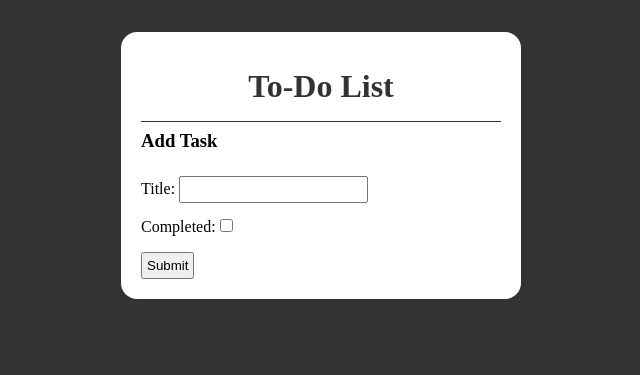
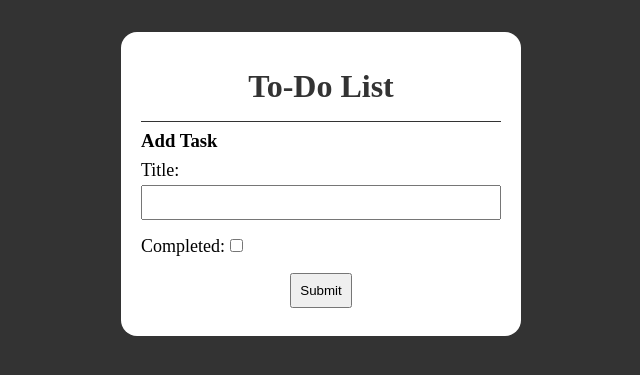
Before and after one commit to truonganhvu205/to-do-list-app-django, a Django app: page /task-create/ in a window 1280 px wide. Shown: the top 375 px of the page, without its empty margins (319-959 px from the left). Run offline with Django 5.2, Linux system fonts and the light colour scheme.

Commit message:
update css

```diff
--- a/todolist_app/static/css/style.css
+++ b/todolist_app/static/css/style.css
@@ -72,12 +72,27 @@ h3 {
     margin: 0.5rem 0;
 }
 
-section input {
-    margin-top: 1rem;
-    padding: 4px;
+form {
+    margin: 0.5rem 0;
+    font-size: large;
 }
 
-section input:hover {
+form p:nth-last-child(3) input {
+    margin-top: 0.25rem;
+    margin-bottom: 1rem;
+    padding: 8px;
+    width: 100%;
+}
+
+button {
+    margin-top: 1rem;
+    padding: 8px;
+    display: block;
+    margin-left: auto;
+    margin-right: auto;
+}
+
+button:hover {
     cursor: pointer;
     opacity: 0.6;
 }
--- a/todolist_app/templates/task_create.html
+++ b/todolist_app/templates/task_create.html
@@ -4,11 +4,9 @@
 {% block content %}
 <h3>Add Task</h3>
 
-<section>
-    <form action="" method="POST">
-        {% csrf_token %}
-        {{ form.as_p }}
-        <input type="submit" value="Submit">
-    </form>
-</section>
+<form action="" method="POST">
+    {% csrf_token %}
+    {{ form.as_p }}
+    <button type="submit">Submit</button>
+</form>
 {% endblock %}
--- a/todolist_app/templates/task_list.html
+++ b/todolist_app/templates/task_list.html
@@ -2,7 +2,9 @@
 {% load static %}
 
 {% block content %}
-<a href="{% url 'task_create' %}" class="add_task">Add Task</a>
+<h3>
+    <a href="{% url 'task_create' %}" class="add_task">Add Task</a>
+</h3>
 
 <section>
     <div class="task_list">
```
Also changed, not shown: todolist_app/templates/task_update.html (+5 -7 lines), db.sqlite3.
